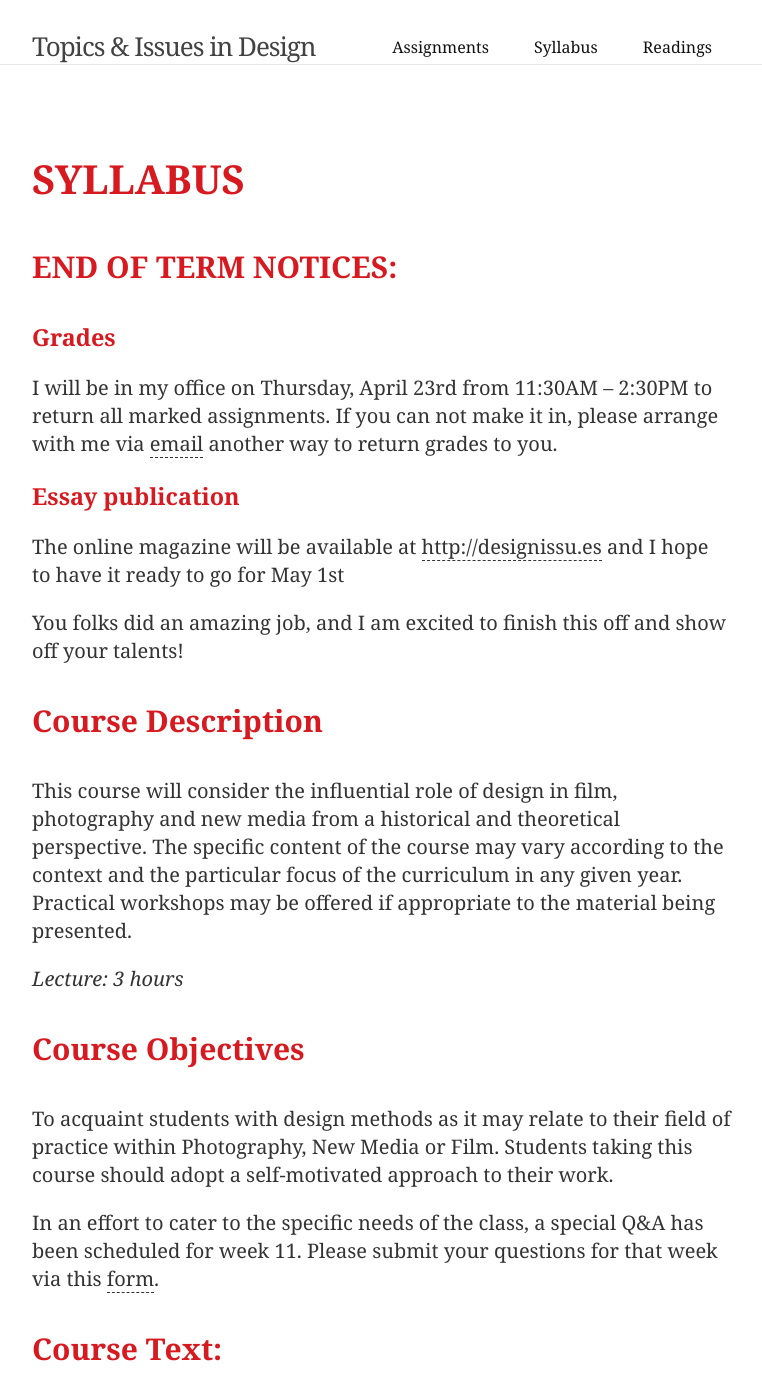
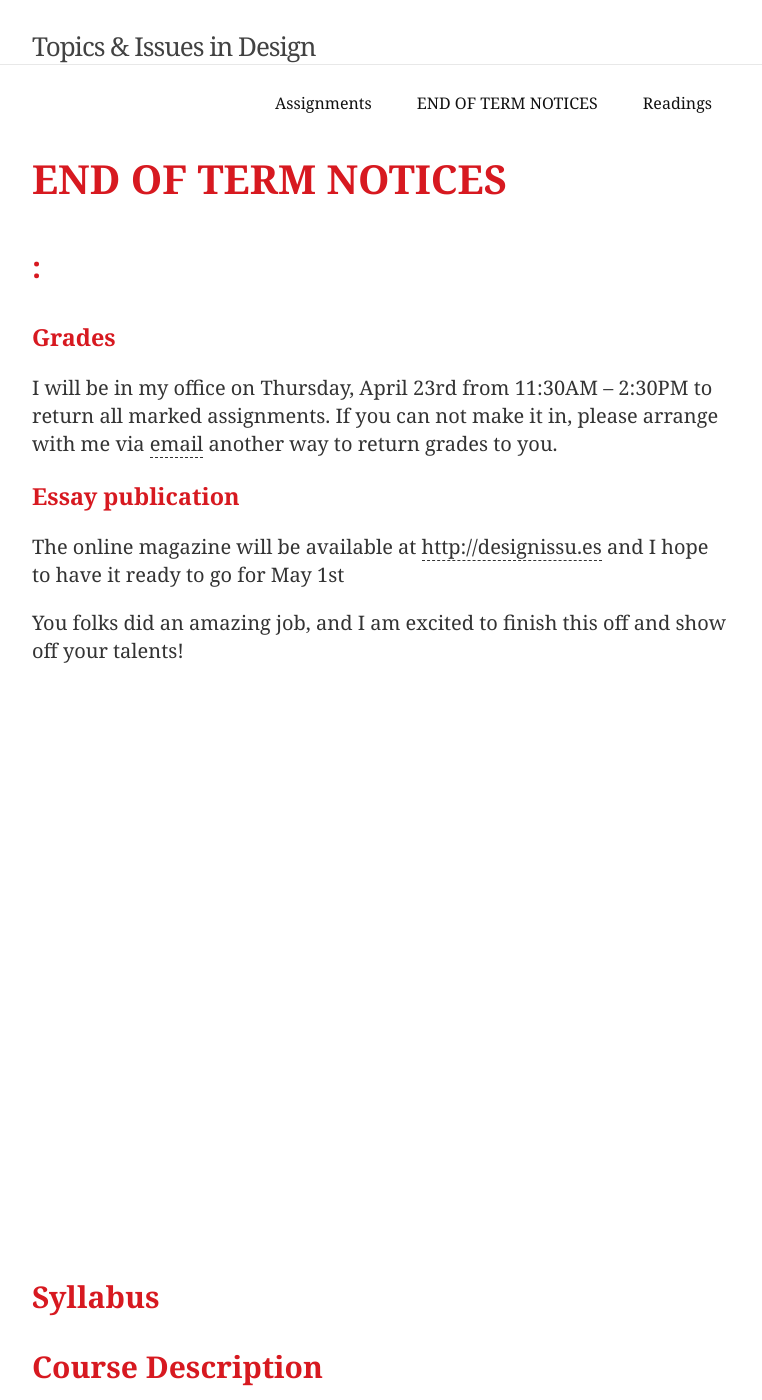
Before and after one commit to ryanwprice/npf558, a Jekyll site: the page built from index.md, in a window 1280 px wide and 1400 px high. Shown: the whole window, without its empty margins (258-1020 px from the left). Built offline with Jekyll 4.4.1, drawn with Linux system fonts in a browser that asks for light colours.

Commit message:
end of term updates

```diff
--- a/index.md
+++ b/index.md
@@ -1,10 +1,10 @@
 ---
 layout: default
-title: Syllabus
+title: END OF TERM NOTICES
 permalink: /
 ---
 
-## END OF TERM NOTICES:
+## :
 
 ### Grades
 
@@ -16,29 +16,31 @@ The online magazine will be available at [http://designissu.es](http://designiss
 
 You folks did an amazing job, and I am excited to finish this off and show off your talents!
 
+&nbsp;
 
+&nbsp;
 
+&nbsp;
 
+&nbsp;
 
+&nbsp;
 
+&nbsp;
 
+&nbsp;
 
+&nbsp;
 
+&nbsp;
 
+&nbsp;
 
+&nbsp;
 
+&nbsp;
 
-
-
-
-
-
-
-
-
-
-
-
+## Syllabus
 
 ## Course Description
 
```
